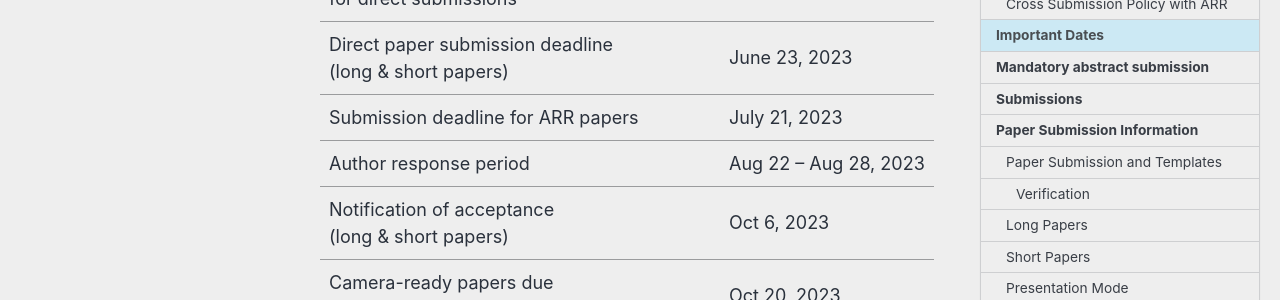
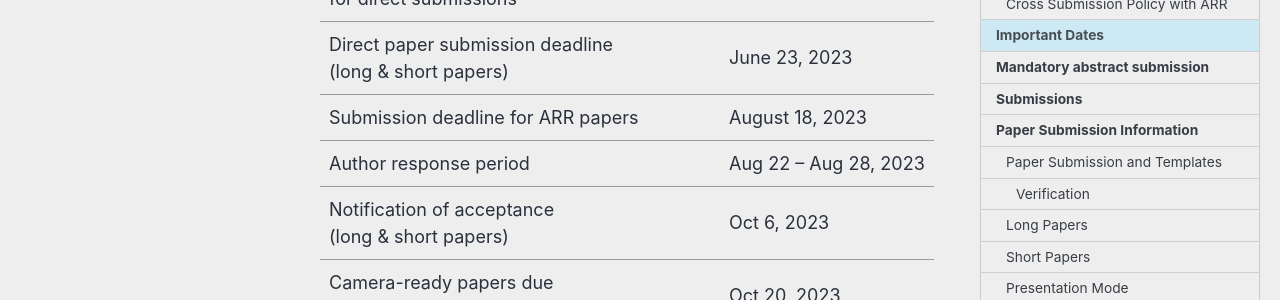
Before and after one commit to acl-org/emnlp-2023, a Jekyll site: the page built from _pages/calls/Main Conference Papers.md, in a window 1280 px wide and 900 px high, scrolled down 2479 px. Shown: the part 153-453 px from the top of the window. Built offline with Jekyll 4.4.1, drawn with Linux system fonts in a browser that asks for light colours; cached includes are drawn as plain includes; nearby versions of some CDN libraries.

Commit message:
Update Main Conference Papers.md
fix

```diff
--- a/_pages/calls/Main Conference Papers.md
+++ b/_pages/calls/Main Conference Papers.md
@@ -68,7 +68,7 @@ Major differences from “standard” recent conferences include:
   </tr>
   <tr>
     <td>Submission deadline for ARR papers</td>
-    <td>July 21, 2023</td>
+    <td>August 18, 2023</td>
   </tr>
   <tr>
     <td>Author response period</td>
```
